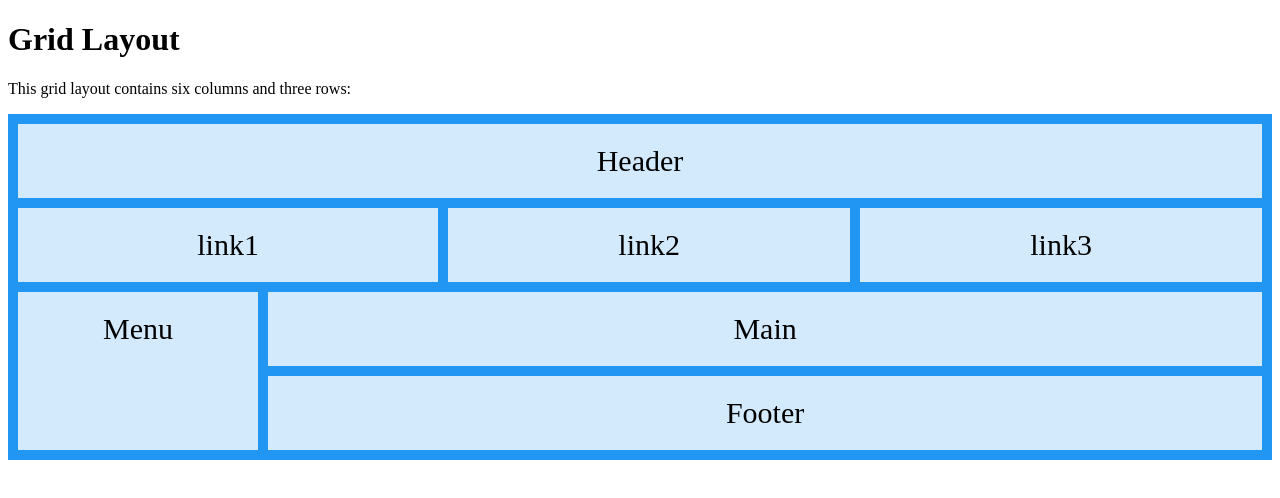
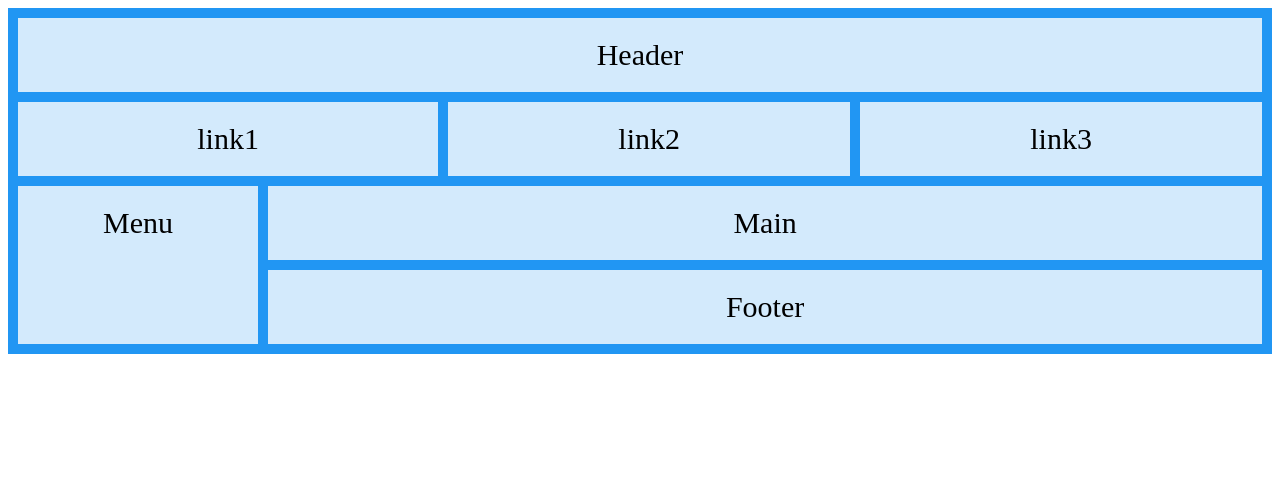
Before and after one commit to skoopmans1/skoopmans1, a plain HTML site: page index.html in a window 1280 px wide. Drawn offline with Linux system fonts and the light colour scheme.

Commit message:
Update index.html

```diff
--- a/index.html
+++ b/index.html
@@ -1,4 +1,4 @@
-<!DOCTYPE html>
+
 <html>
 
 <head>
@@ -6,10 +6,6 @@
 </head>
 
 <body>
-
-  <h1>Grid Layout</h1>
-
-  <p>This grid layout contains six columns and three rows:</p>
 
   <div class="grid-container">
     <div class="item1">link1</div>
```
